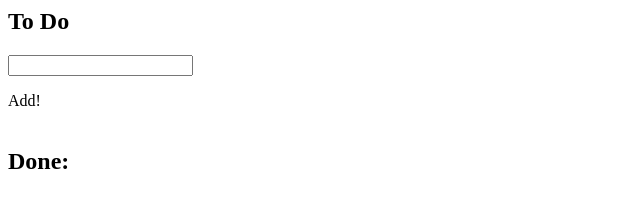
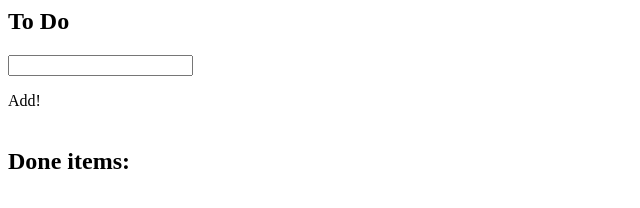
Before and after one commit to githubuservidal/Project1, a plain HTML site: page index.html in a window 1280 px wide. Shown: the whole page, without its empty margins (0-640 px from the left). Drawn offline with Linux system fonts and the light colour scheme.

Commit message:
made Done more specific

```diff
--- a/index.html
+++ b/index.html
@@ -6,5 +6,5 @@
 <div id="button">Add!</div>
 <br/>
 <div class="list"></div>
-<h2>Done:</h2>
+<h2>Done items:</h2>
 <div class="done"></div>
```
Also changed, not shown: 1 other file.
